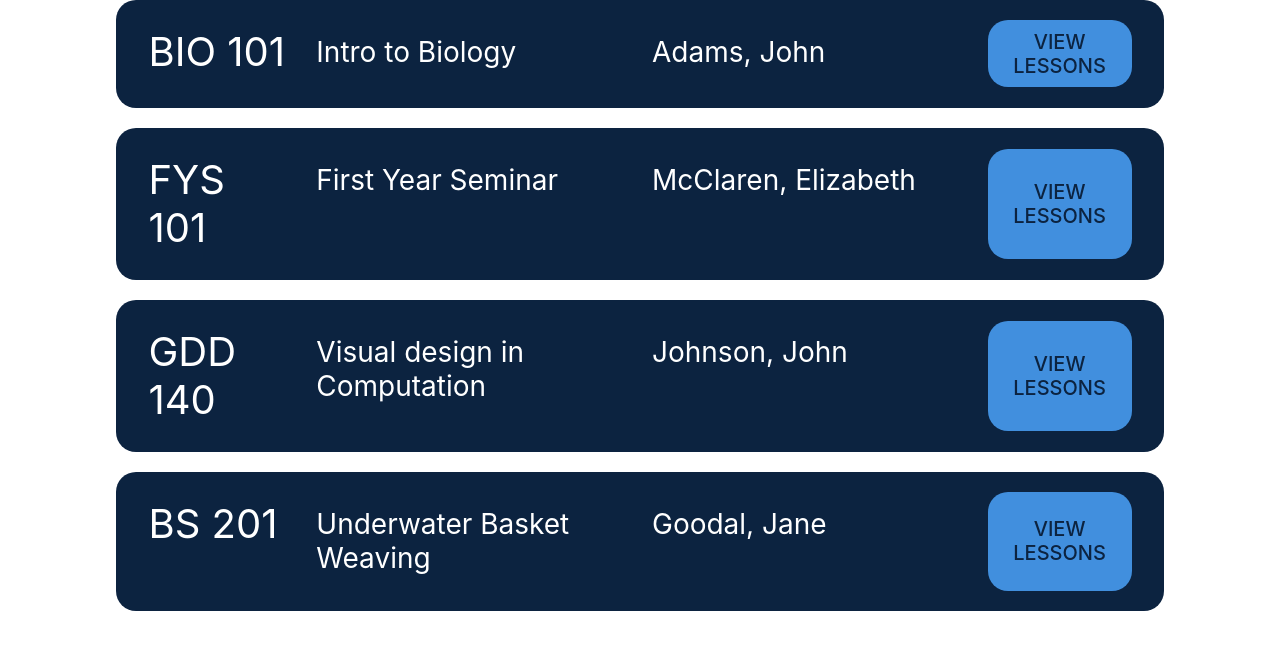
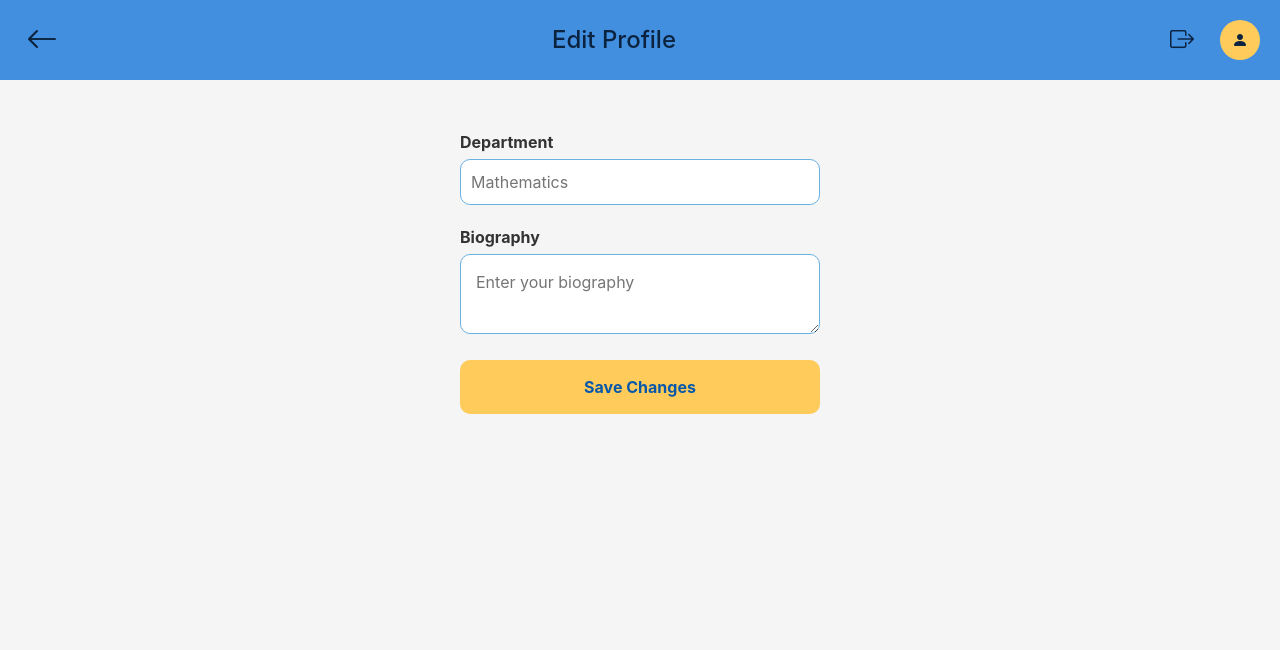
Before and after one commit to J4CKr4bb1t/CourseFeedback, a React (Create React App) app in the folder course-feedback-app/: page /edit-profile-prof in a window 1280 px wide. Shown: the top 650 px of the page. Built offline with nearby package versions, Linux system fonts and the light colour scheme.

Commit message:
added routes/verfied

```diff
--- a/course-feedback-app/package.json
+++ b/course-feedback-app/package.json
@@ -7,11 +7,8 @@
     "@testing-library/react": "^13.4.0",
     "@testing-library/user-event": "^13.5.0",
     "bootstrap": "^5.3.3",
-
+    "bootstrap-icons": "^1.11.3",
     "chart.js": "^4.4.7",
-    "bootstrap-icons": "^1.11.3",
-        "chart.js": "^4.4.7",
-
     "react": "^18.3.1",
     "react-chartjs-2": "^5.2.0",
     "react-dom": "^18.3.1",
--- a/course-feedback-app/src/App.js
+++ b/course-feedback-app/src/App.js
@@ -13,23 +13,30 @@ import { BrowserRouter as Router, Routes, Route } from "react-router-dom";
 
 function App() {
   return (
-    <div className="App">
-    {/* Render the EditProfile component */}
+   /* <div className="App">
+    {/* Render the EditProfile component }
     <CourseList/>
-  </div>);
-    /*<Router>
+  </div>); */
+   <Router>
       <Routes>
-        {/* Default Login Page }
+        {/* Default Login Page */}
         <Route path="/" element={<LoginForm />} />
 
-        {/* Student Profile Page }
+        {/* Student Profile Page */}
         <Route path="/edit-profile-student" element={<EditProfileStudent />} />
 
-        {/* Professor Profile Page }
+        {/* Professor Profile Page */}
         <Route path="/edit-profile-prof" element={<EditProfileProf />} />
+
+        {/* Course List Page */}
+        <Route path="/course-list" element={<CourseList />} />
+
+        {/* Lesson List Page */}
+        <Route path="/lesson-list" element={<LessonList />} />
       </Routes>
-    </Router> */
+    </Router>
 
+  );
 }
 
 export default App;
--- a/course-feedback-app/src/components/EditProfileProf.jsx
+++ b/course-feedback-app/src/components/EditProfileProf.jsx
@@ -1,10 +1,12 @@
 import React from "react";
+import { useNavigate } from "react-router-dom";
 import { useForm } from "react-hook-form";
 import "bootstrap-icons/font/bootstrap-icons.css";
 import "../App.css";
 import { paletteColors } from "./palette";
 
-const EditProfile = () => {
+const EditProfileProf = () => {
+  const navigate = useNavigate();
   const {
     register,
     handleSubmit,
@@ -34,29 +36,33 @@ const EditProfile = () => {
           style={{
             border: "none",
             background: "none",
-            fontSize: "1.5rem",
+            fontSize: "2rem",
             cursor: "pointer",
-            color:  paletteColors.navy,
+            color: paletteColors.navy,
           }}
+          // Navigate to Course List
+          onClick={() => navigate("/course-list")}
         >
           <i className="bi bi-arrow-left"></i>
         </button>
 
         {/* Title */}
-        <h1 style={{ margin: 0, color:  paletteColors.navy, fontSize: "1.2rem" }}>
+        <h1 style={{ margin: 0, color: paletteColors.navy, fontSize: "1.5rem" }}>
           Edit Profile
         </h1>
 
         {/* Logout and Profile Icons */}
-        <div style={{ display: "flex", gap: "15px", alignItems: "center" }}>
+        <div style={{ display: "flex", gap: "20px", alignItems: "center" }}>
           <button
             style={{
               border: "none",
               background: "none",
-              color:  paletteColors.navy,
+              color: paletteColors.navy,
               cursor: "pointer",
-              fontSize: "1.2rem",
+              fontSize: "1.5rem",
             }}
+            // Navigate to Login Form
+            onClick={() => navigate("/")}
           >
             <i className="bi bi-box-arrow-right"></i> {/* Logout Icon */}
           </button>
@@ -65,15 +71,17 @@ const EditProfile = () => {
               border: "none",
               background: "#FFCC5C",
               borderRadius: "50%",
-              width: "35px",
-              height: "35px",
+              width: "40px",
+              height: "40px",
               display: "flex",
               justifyContent: "center",
               alignItems: "center",
               cursor: "pointer",
             }}
+            // Navigate to Edit Profile
+            onClick={() => navigate("/edit-profile-prof")}
           >
-            <i className="bi bi-person-fill" style={{ color:  paletteColors.navy }}></i> {/* Profile Icon */}
+            <i className="bi bi-person-fill" style={{ color: paletteColors.navy }}></i>
           </button>
         </div>
       </header>
@@ -104,7 +112,7 @@ const EditProfile = () => {
             Department
           </label>
           <input
-            {...register("department", { required: "department is required" })}
+            {...register("department", { required: "Department is required" })}
             type="text"
             id="department"
             placeholder="Mathematics"
@@ -122,7 +130,6 @@ const EditProfile = () => {
             </span>
           )}
         </div>
-
 
         {/* Biography Input */}
         <div>
@@ -146,14 +153,13 @@ const EditProfile = () => {
               },
             })}
             id="biography"
-    placeholder="Lorem ipsum odor amet, consectetuer adipiscing elit. Bibendum dictum augue integer sodales quam ultrices nec et viverra. Habitasse integer volutpat mattis ad vel enim sagittis dolor. Accumsan gravida et ad convallis fringilla morbi. Adipiscing elit semper ex volutpat senectus taciti sociosqu consequat. Volutpat quis accumsan et vestibulum fames risus sagittis."
+            placeholder="Enter your biography"
             style={{
               width: "100%",
               padding: "15px",
               border: "1px solid #6AB1E2",
               borderRadius: "10px",
               fontSize: "1rem",
-      minHeight: "fit-content",
               resize: "vertical",
             }}
           ></textarea>
@@ -164,7 +170,6 @@ const EditProfile = () => {
           )}
         </div>
 
-
         {/* Save Button */}
         <button
           type="submit"
@@ -173,7 +178,7 @@ const EditProfile = () => {
             width: "100%",
             padding: "15px",
             backgroundColor: "#FFCC5C",
-            olor: paletteColors.mediumBlue,
+            color: paletteColors.mediumBlue,
             fontWeight: "bold",
             fontSize: "1rem",
             border: "none",
@@ -188,4 +193,4 @@ const EditProfile = () => {
   );
 };
 
-export default EditProfile;
+export default EditProfileProf;
--- a/course-feedback-app/src/components/EditProfileStudent.jsx
+++ b/course-feedback-app/src/components/EditProfileStudent.jsx
@@ -3,13 +3,16 @@ import { useForm } from "react-hook-form";
 import "bootstrap-icons/font/bootstrap-icons.css";
 import "../App.css";
 import { paletteColors } from "./palette";
+import { useNavigate } from "react-router-dom";
 
-const EditProfile = () => {
+const EditProfileStudent = () => {
+  const navigate = useNavigate();
   const {
     register,
     handleSubmit,
     formState: { errors, isSubmitting },
   } = useForm();
+
 
   const onSubmit = async (data) => {
     console.log("Form Data:", data);
@@ -34,10 +37,12 @@ const EditProfile = () => {
           style={{
             border: "none",
             background: "none",
-            fontSize: "1.5rem",
+            fontSize: "2rem",
             cursor: "pointer",
             color:  paletteColors.navy,
           }}
+           // Navigate to Course List
+           onClick={() => navigate("/course-list")}
         >
           <i className="bi bi-arrow-left"></i>
         </button>
@@ -57,6 +62,8 @@ const EditProfile = () => {
               cursor: "pointer",
               fontSize: "1.2rem",
             }}
+            // Navigate to Login Form
+            onClick={() => navigate("/")}
           >
             <i className="bi bi-box-arrow-right"></i> {/* Logout Icon */}
           </button>
@@ -72,6 +79,8 @@ const EditProfile = () => {
               alignItems: "center",
               cursor: "pointer",
             }}
+             // Navigate to Edit Profile
+             onClick={() => navigate("/edit-profile-student")}
           >
             <i className="bi bi-person-fill" style={{ color:  paletteColors.navy }}></i> {/* Profile Icon */}
           </button>
@@ -224,4 +233,4 @@ const EditProfile = () => {
   );
 };
 
-export default EditProfile;
+export default EditProfileStudent;
--- a/course-feedback-app/src/components/LoginForm.jsx
+++ b/course-feedback-app/src/components/LoginForm.jsx
@@ -3,7 +3,6 @@ import { useForm } from "react-hook-form";
 import "../App.css";
 import { paletteColors } from "./palette";
 import { useNavigate } from "react-router-dom";
-
 
 const LoginForm = () => {
   const {
@@ -13,14 +12,13 @@ const LoginForm = () => {
   } = useForm();
   const navigate = useNavigate();
 
-  // Navigate to the student profile page
-  const onSubmitStudent = () => {
-    navigate("/edit-profile-student");
-  };
-
-  // Navigate to the professor profile page
-  const onSubmitProfessor = () => {
-    navigate("/edit-profile-prof");
+  // Navigate to the respective profile page after login
+  const onSubmit = (data, userType) => {
+    if (userType === "student") {
+      navigate("/edit-profile-student");
+    } else if (userType === "professor") {
+      navigate("/edit-profile-prof");
+    }
   };
 
   return (
@@ -146,7 +144,7 @@ const LoginForm = () => {
             {/* Login Buttons */}
             <button
               type="button"
-              onClick={onSubmitStudent}
+              onClick={handleSubmit((data) => onSubmit(data, "student"))}
               style={{
                 width: "100%",
                 padding: "12px",
@@ -165,7 +163,7 @@ const LoginForm = () => {
             </button>
             <button
               type="button"
-              onClick={onSubmitProfessor}
+              onClick={handleSubmit((data) => onSubmit(data, "professor"))}
               style={{
                 width: "100%",
                 padding: "12px",
```
Also changed, not shown: 1 other file (tests, documents, lock files or other folders). Lines whose indentation alone changed are shown as unchanged.
